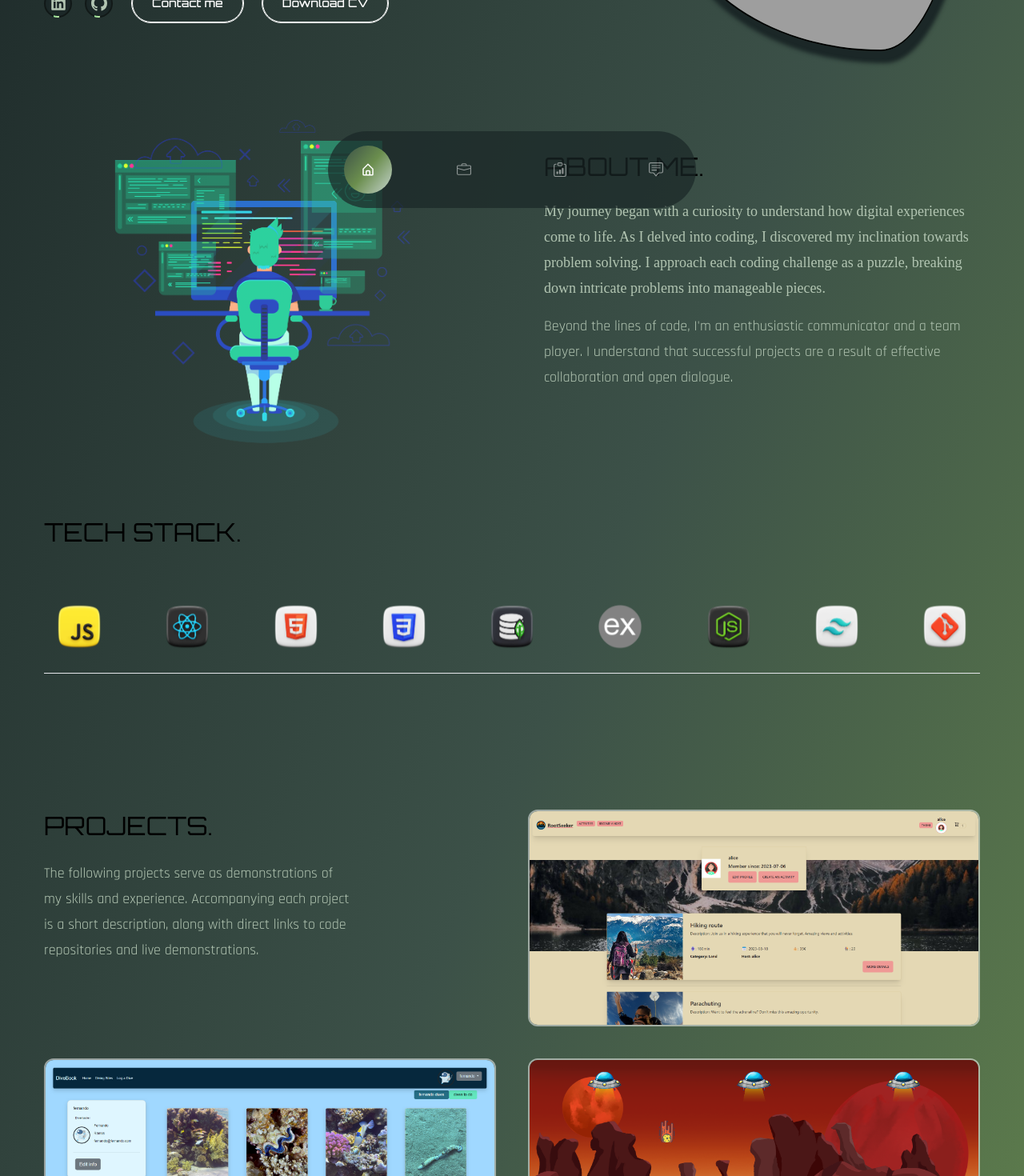
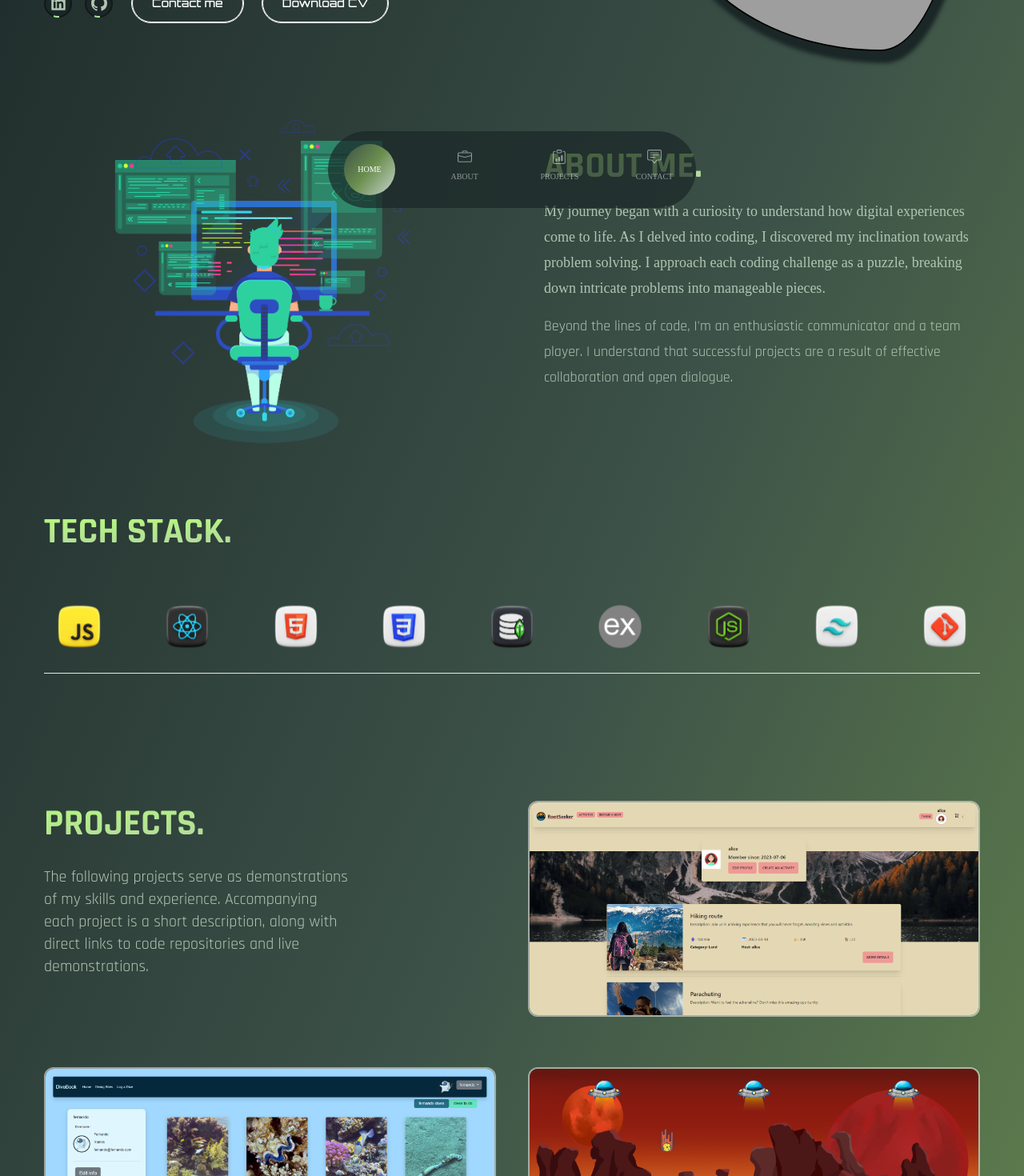
Before and after one commit to fndoRamos/portfolio, a React (Create React App) app: page / in a window 1280 px wide. Shown: the part 520-1990 px from the top of the page at 80% size. Built offline with nearby package versions, Linux system fonts and the light colour scheme; grey boxes are pictures that could not be loaded; the HTML template or start-up script is replaced by a standard one; a web font is replaced by a local one.

Commit message:
remove custom cursor, add project description, change some styles

```diff
--- a/src/App.js
+++ b/src/App.js
@@ -1,4 +1,4 @@
-import React, { useEffect } from "react";
+import React from "react";
 // components
 import Banner from "./components/Banner";
 import Nav from "./components/Nav";
@@ -7,31 +7,8 @@ import Projects from "./components/Projects";
 import Contact from "./components/Contact";
 
 const App = () => {
-  useEffect(() => {
-    const cursorOutline = document.querySelector("[data-cursor-outline]");
-
-    window.addEventListener("mousemove", function (e) {
-      const posX = e.clientX;
-      const posY = e.clientY;
-
-     cursorOutline.style.display = 'block'
-
-      cursorOutline.animate(
-        {
-          left: `${posX}px`,
-          top: `${posY}px`
-        },
-        { duration: 500, fill: "forwards" }
-      );
-    });
-
-    window.addEventListener("mouseout", () => {
-      cursorOutline.style.display = "none";
-    });
-  }, []);
   return (
     <div className="overflow-hidden bg-no-repeat bg-cover bg-gradient-to-br from-bg1 via-bg2 to-bg3">
-      <div className="cursor-outline" data-cursor-outline></div>
       <Banner />
       <Nav />
       <About />
--- a/src/components/About.js
+++ b/src/components/About.js
@@ -30,7 +30,7 @@ const About = () => {
             initial="hidden"
             whileInView={"show"}
             viewport={{ once: false, amount: 0.3 }}
-            className="flex-1 bg-contain bg-about bg-no-repeat h-[450px] mix-blend-lighten bg-top"
+            className="hidden lg:flex flex-1 bg-contain bg-about bg-no-repeat h-[450px] mix-blend-lighten bg-top"
           ></motion.div>
           {/* text */}
           <motion.div
@@ -40,7 +40,7 @@ const About = () => {
             viewport={{ once: false, amount: 0.3 }}
             className="flex-1"
           >
-            <h2 className="h2 text-accent">About me.</h2>
+            <h2 className="h2">About me.</h2>
             <h3 className="mb-4 h3">
               My journey began with a curiosity to understand how digital
               experiences come to life. As I delved into coding, I discovered my
@@ -61,7 +61,7 @@ const About = () => {
             initial="hidden"
             whileInView={"show"}
             viewport={{ once: false, amount: 0.3 }}
-            className="my-8 h2 text-accent"
+            className="my-8 h2"
           >
             Tech stack.
           </motion.h2>
--- a/src/components/Banner.js
+++ b/src/components/Banner.js
@@ -31,12 +31,9 @@ const Banner = () => {
               viewport={{ once: false, amount: 0.7 }}
               className="text-[55px] font-bold leading-[0.8] lg:text-[100px]"
             >
-              <span className="text-transparent bg-clip-text bg-gradient-to-br from-[#b5f77e] to-[#B2C5B2]">FERNANDO <br />
-              RAMOS</span>
-              {/* F<span className="text-[#1b211b]">ER</span>
-              N<span className="text-[#1b211b]">AN</span>DO
+              FERNANDO
               <br />
-              RAMOS */}
+              RAMOS
             </motion.h1>
             <motion.div
               variants={fadeIn("up", 0.4)}
@@ -45,7 +42,6 @@ const Banner = () => {
               viewport={{ once: false, amount: 0.7 }}
               className="mb-6 text-[36px] lg:text[60px] font-secondary font-semibold uppercase leading-[1]"
             >
-              {/* <span className="mr-4 text-white">I am a</span> */}
               <TypeAnimation
                 sequence={["Full-Stack", 2000, "Web Developer", 2000]}
                 speed={50}
--- a/src/components/Contact.js
+++ b/src/components/Contact.js
@@ -66,7 +66,7 @@ const Contact = () => {
             className="flex flex-col items-start justify-center flex-1"
           >
             <div>
-              <h2 className="h2 text-accent">Get in touch.</h2>
+              <h2 className="h2">Get in touch.</h2>
               <h2 className="text-[20px] lg:text-[25px] leading-[46px]">
                 Feel free to reach out at <br />
                 <span className="font-semibold">fndo.ramos@outlook.com</span>, <br />
--- a/src/components/Nav.js
+++ b/src/components/Nav.js
@@ -18,18 +18,19 @@ const Nav = () => {
             activeClass="active"
             smooth={true}
             spy={true}
-            className="cursor-pointer w-[60px] h-[60px] flex items-center justify-center
+            className="cursor-pointer w-[64px] h-[64px] flex flex-col items-center justify-center
             hover:bg-[#b2c5b2b9] hover:text-white rounded-full transition-all"
             title="Home"
           >
             <BiHomeAlt />
+            <div className="text-[10px] font-tertiary">HOME</div>
           </Link>
           <Link
             to="about"
             activeClass="active"
             smooth={true}
             spy={true}
-            className="cursor-pointer w-[60px] h-[60px] flex items-center justify-center
+            className="cursor-pointer w-[64px] h-[64px] flex flex-col items-center justify-center
             hover:bg-[#b2c5b2b9] rounded-full transition-all hover:text-white"
             title="About"
           >
@@ -43,28 +44,31 @@ const Nav = () => {
             className="cursor-pointer w-[60px] h-[60px] flex items-center justify-center"
           > */}
             <BsBriefcase />
+            <div className="text-[10px] font-tertiary">ABOUT</div>
           </Link>
           <Link
             to="projects"
             activeClass="active"
             smooth={true}
             spy={true}
-            className="cursor-pointer w-[60px] h-[60px] flex items-center justify-center
+            className="cursor-pointer w-[64px] h-[64px] flex flex-col items-center justify-center
             hover:bg-[#b2c5b2b9] rounded-full transition-all hover:text-white"
             title="Projects"
           >
             <BsClipboardData />
+            <div className="text-[10px] font-tertiary">PROJECTS</div>
           </Link>
           <Link
             to="contact"
             activeClass="active"
             smooth={true}
             spy={true}
-            className="cursor-pointer w-[60px] h-[60px] flex items-center justify-center
+            className="cursor-pointer w-[64px] h-[64px] flex flex-col items-center justify-center
             hover:bg-[#b2c5b2b9] rounded-full transition-all hover:text-white"
             title="Contact"
           >
             <BsChatSquareText />
+            <div className="text-[10px] font-tertiary">CONTACT</div>
           </Link>
         </div>
       </div>
--- a/src/components/Projects.js
+++ b/src/components/Projects.js
@@ -36,8 +36,8 @@ const Projects = () => {
           >
             {/* text */}
             <div>
-              <h2 className="leading-tight h2 text-accent">Projects.</h2>
-              <p className="max-w-sm mb-16">
+              <h2 className="leading-tight h2">Projects.</h2>
+              <p className="max-w-sm mb-16 text-xl">
                 The following projects serve as demonstrations of my skills and
                 experience. Accompanying each project is a short description,
                 along with direct links to code repositories and live
@@ -90,9 +90,10 @@ const Projects = () => {
               {/* description */}
               <div className="absolute z-40 hidden transition-all duration-700 -top-full left-2 group-hover:top-16 xs:block">
                 <span className="secondary lg:text-sm xl:text-lg text-[#d0d8d0] font-semibold">
-                  Lorem ipsum dolor sit amet consectetur adipisicing elit. Lorem
-                  ipsum dolor sit amet consectetur adipisicing elit. Lorem ipsum
-                  dolor sit amet consectetur adipisicing elit.
+                  Social-media platform dedicated to divers and sea lovers where
+                  they can log and share their experiences. This is a full stack
+                  project including full CRUD, login, map functionalities and
+                  much more!
                 </span>
               </div>
               {/* tech stack */}
@@ -192,9 +193,10 @@ const Projects = () => {
               {/* description */}
               <div className="absolute z-40 hidden transition-all duration-700 -top-full left-2 group-hover:top-16 xs:block">
                 <span className="secondary lg:text-sm xl:text-lg text-[#d0d8d0] font-semibold">
-                  Lorem ipsum dolor sit amet consectetur adipisicing elit. Lorem
-                  ipsum dolor sit amet consectetur adipisicing elit. Lorem ipsum
-                  dolor sit amet consectetur adipisicing elit.
+                  Website for outdoor-activities where users
+                  can search and book services or become hosts and offer them.
+                  Full stack web application using MERN technologies. It is responsive
+                  and supports CRUD operations.
                 </span>
               </div>
               {/* tech stack */}
@@ -292,9 +294,9 @@ const Projects = () => {
               {/* description */}
               <div className="absolute z-40 hidden transition-all duration-700 -top-full left-2 group-hover:top-16 xs:block">
                 <span className="secondary lg:text-sm xl:text-lg text-[#d0d8d0] font-semibold">
-                  Lorem ipsum dolor sit amet consectetur adipisicing elit. Lorem
-                  ipsum dolor sit amet consectetur adipisicing elit. Lorem ipsum
-                  dolor sit amet consectetur adipisicing elit.
+                  Single player browser game where the goal is to avoid
+                  obstacles for as long as you can to get the highest score. The
+                  project uses DOM manipulation and Object Oriented Programming.
                 </span>
               </div>
               {/* tech stack */}
--- a/src/index.css
+++ b/src/index.css
@@ -1,20 +1,6 @@
 @tailwind base;
 @tailwind components;
 @tailwind utilities;
-
-
-.cursor-outline {
-  width: 30px;
-  height: 30px;
-  position: fixed;
-  top: 0;
-  left: 0;
-  border: 2px solid hsla(0, 0%, 100%, 0.5);
-  transform: translate(-50%, -50%);
-  border-radius: 50%;
-  z-index: 50;
-  pointer-events: none;
-}
 
 .btn {
   border: 1px solid;
@@ -127,7 +113,7 @@
     @apply text-lg leading-8 text-primary font-secondary;
   }
   .h2 {
-    @apply font-primary text-[32px] mb-6 tracking-[10%] uppercase;
+    @apply font-bold text-transparent bg-clip-text bg-gradient-to-br from-[#b5f77e] to-[#B2C5B2] text-[32px] lg:text-[46px] mb-6 tracking-[10%] uppercase;
   }
   .h3 {
     @apply font-tertiary text-[18px] mb-6 leading-[32px];
@@ -145,7 +131,7 @@
     @apply text-base;
   }
   .text-gradient {
-    @apply font-bold text-transparent bg-gradient-to-br bg-clip-text from-[#b5f77e] to-[#B2C5B2] font-primary hover:from-[#B2C5B2] hover:to-[#6B8E4E];
+    @apply font-bold text-transparent bg-gradient-to-br bg-clip-text from-[#a5bb82] to-[#B2C5B2] font-primary;
   }
   .section {
     @apply flex items-center py-8 lg:py-24 lg:h-screen;
```
